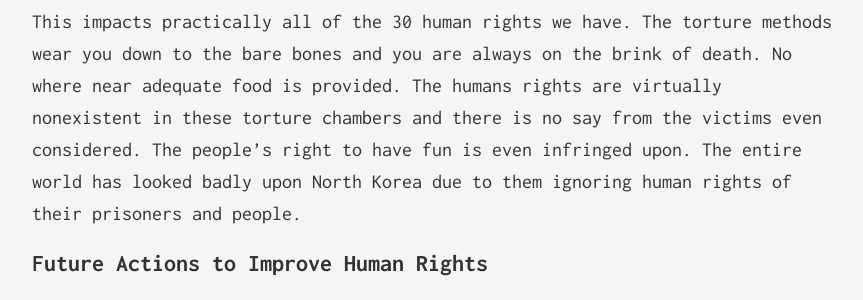
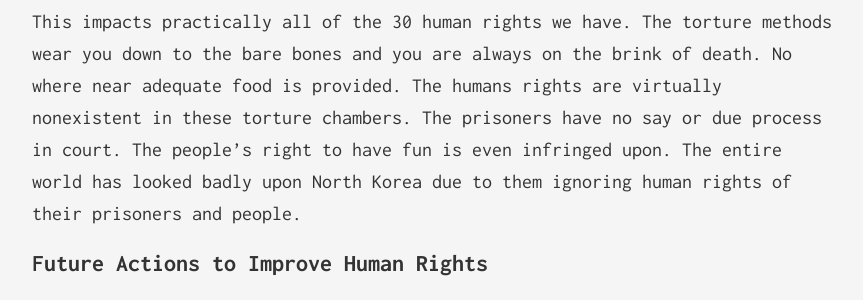
Before and after one commit to Stereopoly/stereopoly.github.io, a Jekyll site: the page built from _posts/2016-1-7-16-current-events.markdown, in a window 1280 px wide. Shown: the part 926-1226 px from the top of the page, without its empty margins (208-1071 px from the left). Built offline with Jekyll 4.4.1, drawn with Linux system fonts in a browser that asks for light colours.

Commit message:
More updates

```diff
--- a/_posts/2016-1-7-16-current-events.markdown
+++ b/_posts/2016-1-7-16-current-events.markdown
@@ -17,8 +17,7 @@
 
 ## Human Rights Impact
 
-This impacts practically all of the 30 human rights we have. The torture methods wear you down to the bare bones and you are always on the brink of death. No where near adequate food is provided. The humans rights are virtually nonexistent in these torture chambers and there is no say from the victims even considered. The people’s right to have fun is even infringed upon. The entire world has looked badly upon North Korea due to them ignoring human rights of their prisoners and people.
-
+This impacts practically all of the 30 human rights we have. The torture methods wear you down to the bare bones and you are always on the brink of death. No where near adequate food is provided. The humans rights are virtually nonexistent in these torture chambers. The prisoners have no say or due process in court. The people’s right to have fun is even infringed upon. The entire world has looked badly upon North Korea due to them ignoring human rights of their prisoners and people.
 
 ## Future Actions to Improve Human Rights
 
```
